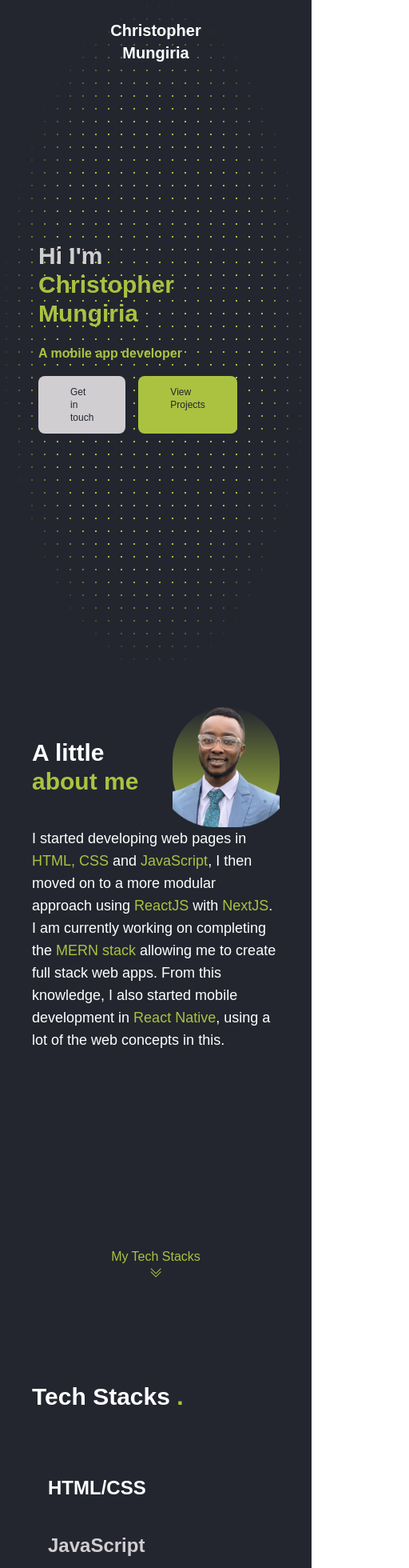
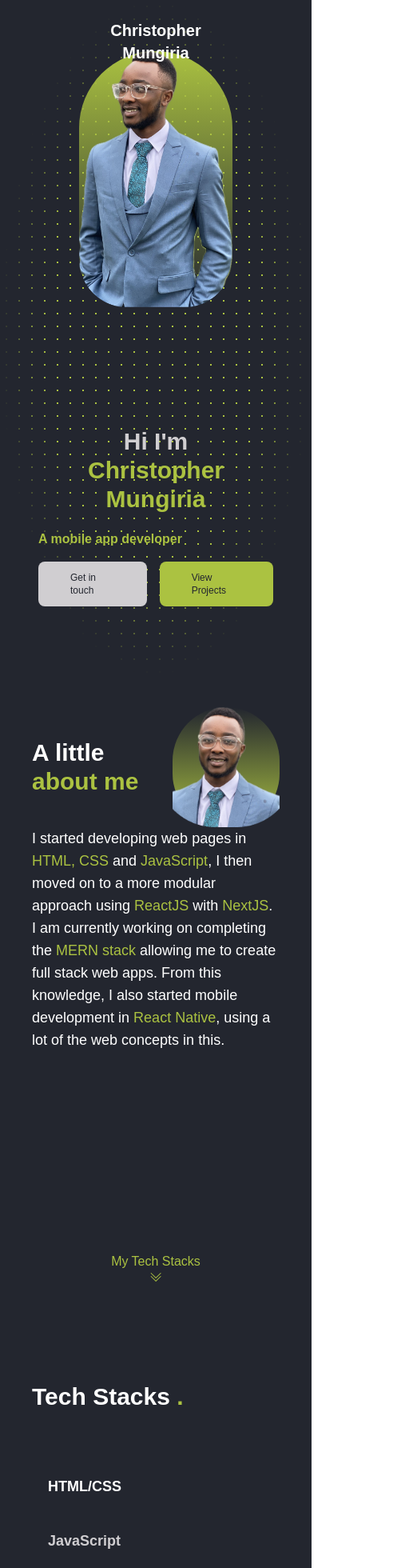
Before and after one commit to ChrisMungiria/react-portfolio, a React (Create React App) app: page / in a window 390 px wide. Shown: the top 1960 px of the page at 80% size, 512 px wide, since content can reach past the window. Built offline with nearby package versions, Linux system fonts and the light colour scheme.

Commit message:
fix: fixed resizing issues on smaller screens

```diff
--- a/src/components/AboutImage.jsx
+++ b/src/components/AboutImage.jsx
@@ -6,7 +6,7 @@ const AboutImage = () => {
       <img
         src="/assets/about_image.png"
         alt="about_image"
-        className="w-full h-full object-cover"
+        className="sm:w-full sm:h-full object-cover w-[175.735px] h-[150px]"
       />
     </div>
   );
--- a/src/components/CustumButton.jsx
+++ b/src/components/CustumButton.jsx
@@ -6,7 +6,7 @@ const CustumButton = ({ onClick, selected, label }) => {
         selected === label
           ? "text-white border-Highlight"
           : "bg-transparent text-primary border-transparent"
-      } px-6 py-2 rounded-full border `}
+      } px-6 py-2 rounded-full border text-xs sm:text-base`}
     >
       {label}
     </button>
--- a/src/components/HeroImage.jsx
+++ b/src/components/HeroImage.jsx
@@ -2,8 +2,12 @@ import React from "react";
 
 const HeroImage = () => {
   return (
-    <div className="bg-gradient-to-b from-Highlight to-transparent rounded-[113px]">
-      <img src="/assets/hero_image.png" alt="hero_image" />
+    <div className="bg-gradient-to-b from-Highlight h-[320px] w-[192px] md:w-[360px] md:h-[600px] to-transparent rounded-[113px]">
+      <img
+        src="/assets/hero_image.png"
+        alt="hero_image"
+        className="h-full w-full"
+      />
     </div>
   );
 };
--- a/src/components/TechStacksComponent.jsx
+++ b/src/components/TechStacksComponent.jsx
@@ -36,7 +36,7 @@ const TechStacksComponent = () => {
                   activeTechStack.label === techStack.label
                     ? "text-white"
                     : "text-primary"
-                } font-bold text-2xl`}
+                } font-bold sm:text-2xl text-lg`}
                 key={techStack.label}
                 onClick={() => setActiveTechStack(techStack)}
               >
--- a/src/components/TextCarousel.jsx
+++ b/src/components/TextCarousel.jsx
@@ -27,7 +27,7 @@ const TextCarousel = () => {
       {transitions((style, item) => (
         <animated.div
           style={{ ...style, position: "absolute" }}
-          className="text-Highlight font-bold"
+          className="text-Highlight font-bold text-center sm:text-start"
         >
           {item}
         </animated.div>
--- a/src/pages/Contact.jsx
+++ b/src/pages/Contact.jsx
@@ -5,7 +5,7 @@ import { HashLink as Link } from "react-router-hash-link";
 
 const Contact = () => {
   return (
-    <section className="w-screen h-full p-28 bg-background">
+    <section className="w-screen h-full sm:p-28 p-10 bg-background">
       <h1 className="md:text-4xl text-2xl font-bold text-white">
         Some ways you can <span className="text-Highlight">talk to me...</span>
       </h1>
--- a/src/pages/Hero.jsx
+++ b/src/pages/Hero.jsx
@@ -5,14 +5,14 @@ import HeroImage from "../components/HeroImage";
 
 const Hero = () => {
   return (
-    <section className="w-screen h-screen bg-background flex flex-col sm:flex-row items-center justify-center">
+    <section className="w-screen h-screen bg-background flex items-center justify-center">
       {/* Background from 'https://bg.ibelick.com/' */}
       <div class="relative h-full w-full bg-transparent z-0">
         <div class="absolute h-full w-full bg-[radial-gradient(#ABC241_1px,transparent_1px)] [background-size:16px_16px] [mask-image:radial-gradient(ellipse_50%_50%_at_50%_50%,#000_70%,transparent_100%)]"></div>
       </div>
-      <div className="absolute top-0 left-0 w-full h-full flex ">
+      <div className="absolute top-0 left-0 w-full h-full flex flex-col-reverse md:flex-row">
         <div className="flex-[3] px-12 flex flex-col justify-center">
-          <h1 className="md:text-6xl text-3xl text-primary font-bold">
+          <h1 className="md:text-5xl text-3xl text-primary font-bold text-center md:text-start">
             Hi I'm{" "}
             <span className="block text-Highlight">Christopher Mungiria</span>
           </h1>
@@ -34,7 +34,7 @@ const Hero = () => {
             </Link>
           </div>
         </div>
-        <div className="flex-1 flex items-center justify-center px-12">
+        <div className="flex-1 flex items-center justify-center px-12 py-16 sm:py-0">
           <HeroImage />
         </div>
       </div>
--- a/src/pages/Projects.jsx
+++ b/src/pages/Projects.jsx
@@ -8,7 +8,7 @@ const Projects = () => {
   return (
     <section className="w-screen h-fit bg-background relative">
       {/* Background from 'https://bg.ibelick.com/' */}
-      <div class="absolute bottom-0 left-[3%] right-0 top-[0%] h-[500px] w-[500px] rounded-full bg-[radial-gradient(circle_farthest-side,rgba(171,194,65,.15),rgba(255,255,255,0))]"></div>
+      <div class="absolute bottom-0 left-[3%] right-0 top-[0%] sm:h-[500px] sm:w-[500px] h-[100px] w-[100px] rounded-full bg-[radial-gradient(circle_farthest-side,rgba(171,194,65,.15),rgba(255,255,255,0))]"></div>
       <div className="sm:p-28 relative p-10">
         <h1 className="md:text-4xl text-2xl font-bold text-white">
           My <span className="text-Highlight">Projects.</span>
--- a/src/pages/Questions.jsx
+++ b/src/pages/Questions.jsx
@@ -9,13 +9,13 @@ const Questions = () => {
   const [tags, setTags] = useState("");
 
   return (
-    <section className="w-screen h-screen bg-background sm:p-28 p-10">
+    <section className="w-screen h-full bg-background sm:p-28 p-10">
       <h1 className="md:text-4xl text-2xl font-bold text-white">
         This section is powered by{" "}
         <span className="text-Highlight">QuizAPI.</span>
       </h1>
       <div className="w-full p-2 mt-5">
-        <h2 className="text-xl text-white font-bold">
+        <h2 className="sm:text-xl text-base text-white font-bold">
           Question Paramaters{" "}
           <span className="text-Highlight text-xs font-light">
             *these parameters are optional
@@ -23,19 +23,21 @@ const Questions = () => {
         </h2>
         <div className="grid sm:grid-cols-2 grid-cols-1 gap-5 mt-5 place-items-center">
           <div className="flex items-center gap-2 max-w-xs">
-            <p className="text-white">Category: </p>
+            <p className="text-white sm:text-base text-xs">Category: </p>
             <CustomDropDown type="category" setValue={setCategory} />
           </div>
           <div className="flex items-center gap-2 max-w-xs">
-            <p className="text-white">No. of questions: </p>
+            <p className="text-white sm:text-base text-xs">
+              No. of questions:{" "}
+            </p>
             <CustomDropDown type="limit" setValue={setLimit} />
           </div>
           <div className="flex items-center gap-2 max-w-xs">
-            <p className="text-white">Difficulty: </p>
+            <p className="text-white sm:text-base text-xs">Difficulty: </p>
             <CustomDropDown type="difficulty" setValue={setDifficulty} />
           </div>
           <div className="flex items-center gap-2 max-w-xs">
-            <p className="text-white">Tags: </p>
+            <p className="text-white sm:text-base text-xs">Tags: </p>
             <CustomDropDown type="tags" setValue={setTags} />
           </div>
         </div>
```
